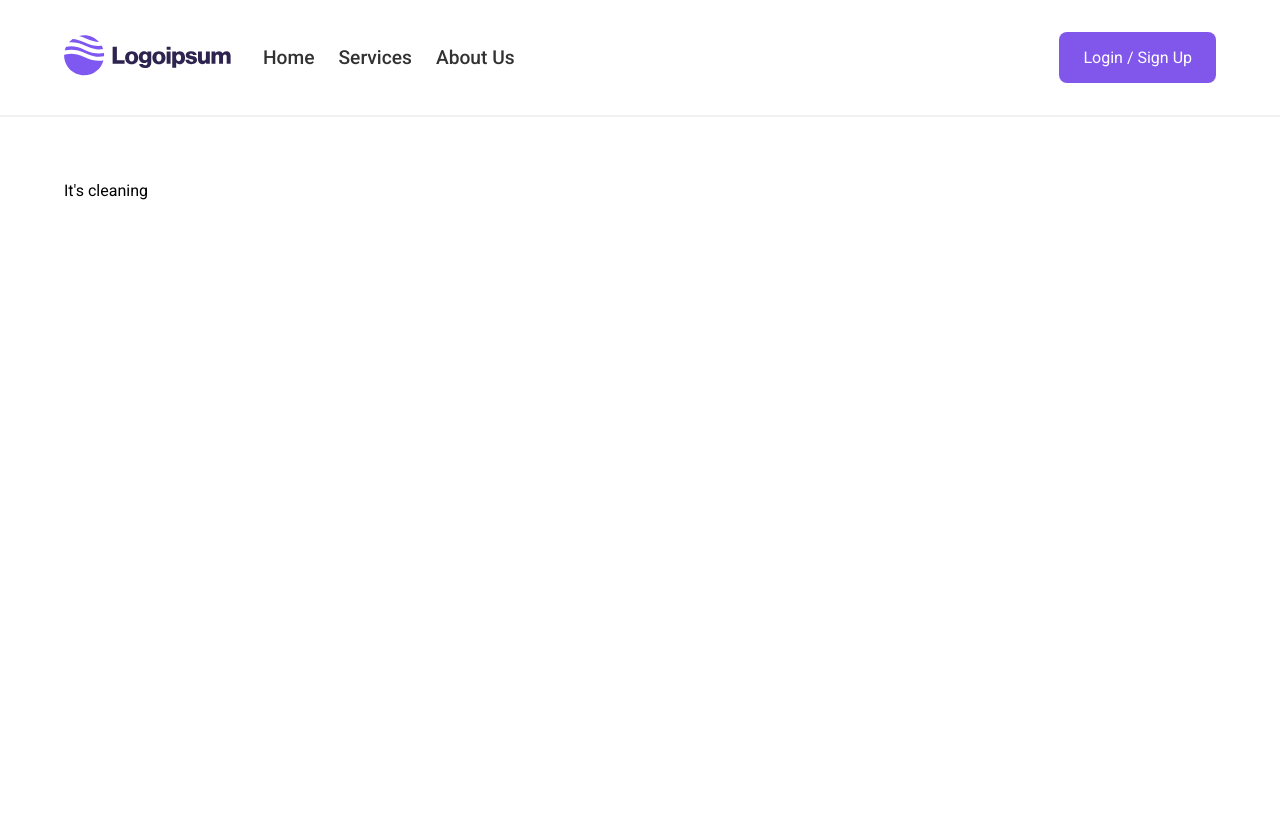
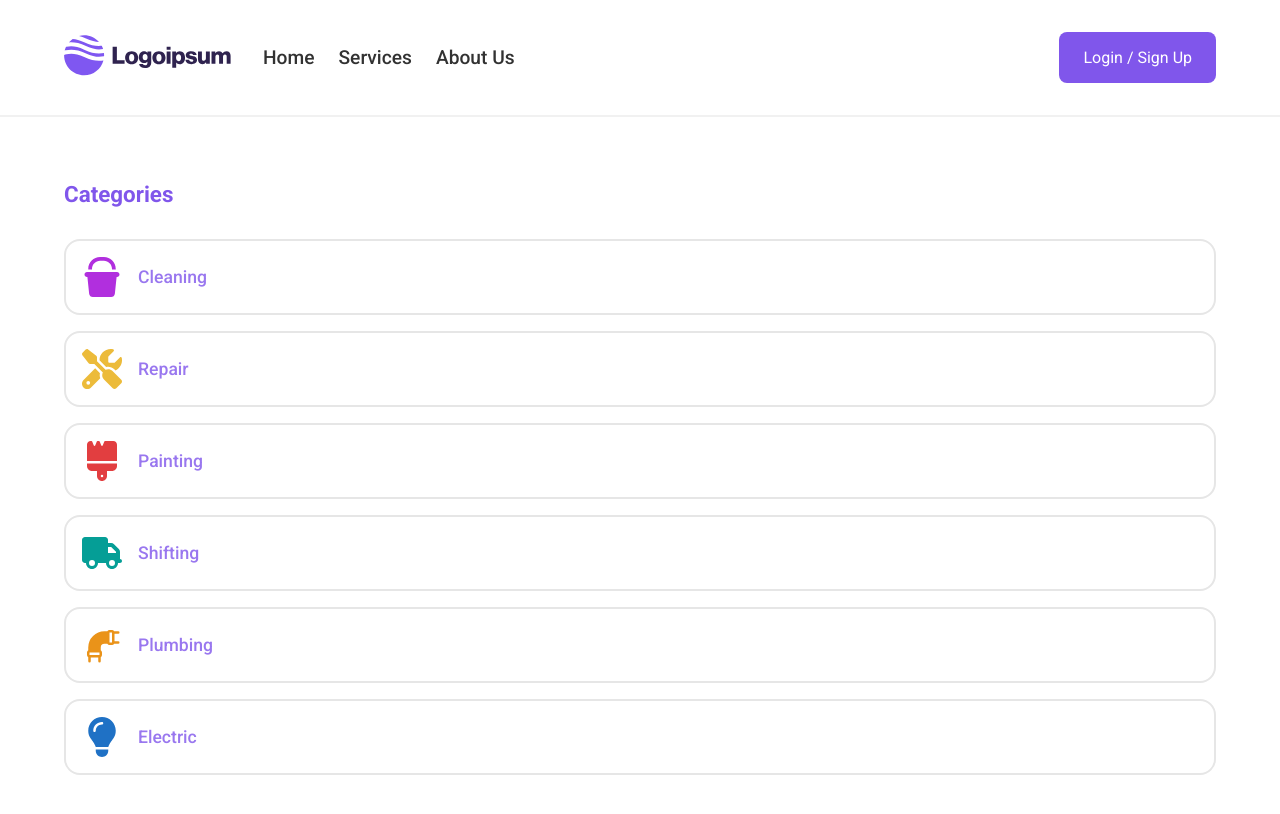
Before and after one commit to valsin132/home-service-app, a React (Vite) app: page / in a window 1280 px wide. Both pictures are taken after a click on the element "Cleaning". Shown: the top 814 px of the page. Built offline with nearby package versions, Linux system fonts and the light colour scheme.

Commit message:
added vertical category list

```diff
--- a/src/components/Category/CategoryCard/CategoryCard.module.scss
+++ b/src/components/Category/CategoryCard/CategoryCard.module.scss
@@ -1,5 +1,5 @@
 .card {
-  width: 160px;
+  min-width: 160px;
   height: 120px;
   display: flex;
   flex-direction: column;
@@ -22,3 +22,20 @@
     cursor: pointer;
   }
 }
+
+.vertical {
+  height: fit-content;
+  flex-direction: row;
+  justify-content: flex-start;
+  background-color: inherit;
+  padding: 1rem;
+  border: 2px solid #e6e6e6;
+  border-radius: 1rem;
+  margin-bottom: 1rem;
+
+  &:hover,
+  &.active {
+    background-color: #f2eefd;
+    border-color: #beaaf5;
+  }
+}
--- a/src/components/Category/CategoryCard/CategoryCard.tsx
+++ b/src/components/Category/CategoryCard/CategoryCard.tsx
@@ -1,6 +1,7 @@
 import { useNavigate, generatePath } from "react-router-dom";
 import { IconType } from "react-icons";
 import { ROUTES } from "../../../router/constants";
+import classNames from "classnames";
 import styles from "./CategoryCard.module.scss";
 
 interface Category {
@@ -11,15 +12,16 @@ interface Category {
 
 interface CategoryCardProps {
   category: Category;
+  isVertical?: boolean;
 }
 
-export function CategoryCard({ category }: CategoryCardProps) {
+export function CategoryCard({ category, isVertical }: CategoryCardProps) {
   const navigate = useNavigate();
   const { name, icon: Icon, color } = category;
   const categoryPath = generatePath(ROUTES.SEARCH_CATEGORY, { category: name });
 
   return (
-    <div className={styles.card} onClick={() => navigate(categoryPath)}>
+    <div className={classNames(styles.card, { [styles.vertical]: isVertical})} onClick={() => navigate(categoryPath)}>
       <Icon fontSize={40} color={color} />
       <p className={styles.name}>{name}</p>
     </div>
--- /dev/null
+++ b/src/components/Category/VerticalCategoryList/VerticalCategoryList.module.scss
@@ -0,0 +1,5 @@
+.title {
+    color: #8056eb;
+    font-size: 1.4rem;
+    padding-bottom: 2rem;
+  }
--- /dev/null
+++ b/src/components/Category/VerticalCategoryList/VerticalCategoryList.tsx
@@ -0,0 +1,14 @@
+import { CategoryCard } from "../CategoryCard/CategoryCard";
+import { categories } from "../../../data/category";
+import styles from "./VerticalCategoryList.module.scss"
+
+export function VerticalCategoryList() {
+  return (
+    <div>
+        <h2 className={styles.title}>Categories</h2>
+        {categories.map((category) => (
+            <CategoryCard isVertical key={category.name} category={category} />
+      ))}
+    </div>
+  )
+}
--- a/src/pages/SearchCategory/SearchCategory.tsx
+++ b/src/pages/SearchCategory/SearchCategory.tsx
@@ -1,11 +1,12 @@
-import { useParams } from "react-router-dom"
+import { VerticalCategoryList } from "../../components/Category/VerticalCategoryList/VerticalCategoryList";
+import { useParams } from "react-router-dom";
 
 export function SearchCategory() {
   const { category } = useParams();
 
   return (
     <div>
-      It's {category}
+      <VerticalCategoryList />
     </div>
   );
 };
```
